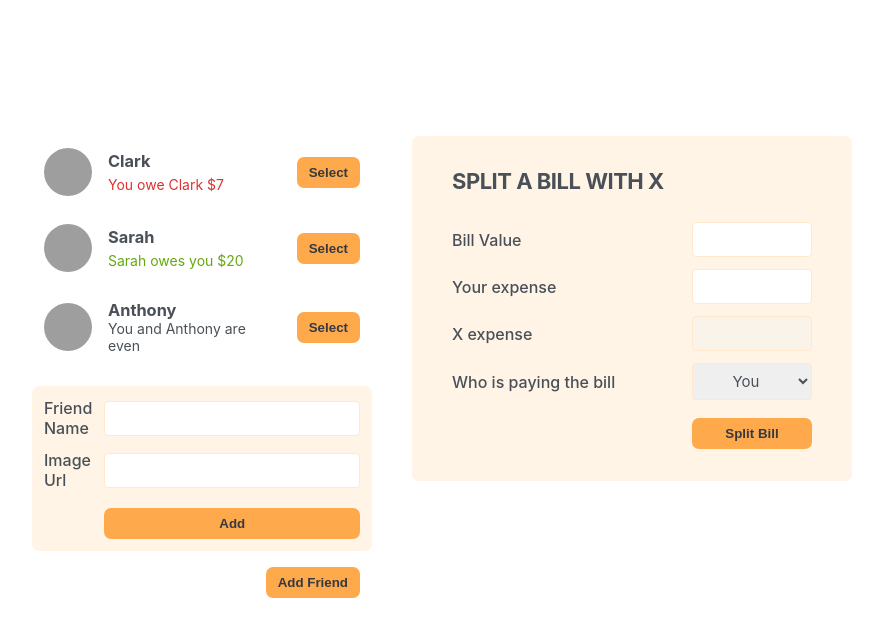
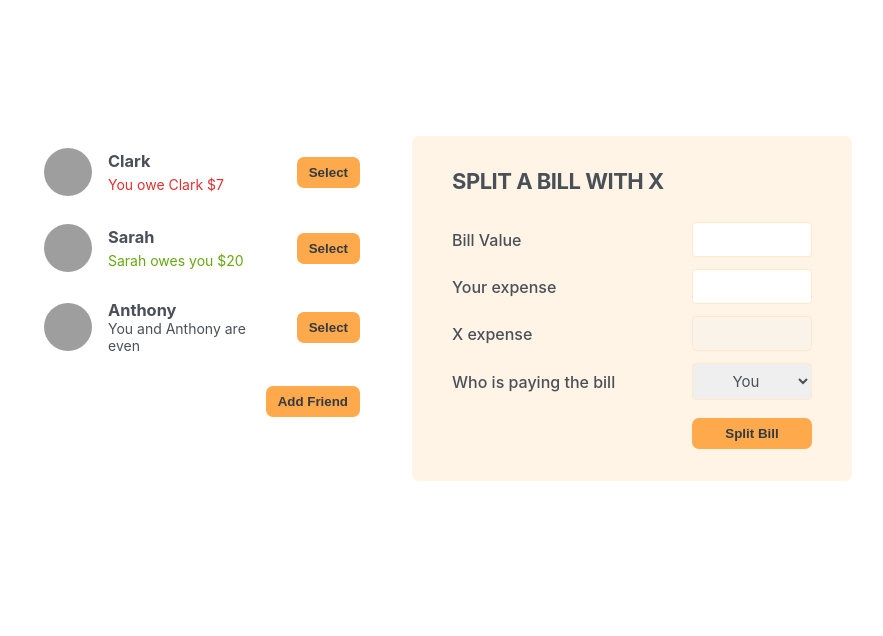
Before and after one commit to JoseGarcia1994/Eat-N-Split, a React (Vite) app: page / in a window 1280 px wide. Shown: the top 636 px of the page, without its empty margins (198-1081 px from the left). Built offline with nearby package versions, Linux system fonts and the light colour scheme; grey boxes are pictures that could not be loaded.

Commit message:
Display the new Friend Form

```diff
--- a/src/App.jsx
+++ b/src/App.jsx
@@ -1,17 +1,23 @@
+import { useState } from 'react';
 import FriendList from './components/FriendList.jsx';
 import AddFriendForm from './components/AddFriendForm.jsx';
 import FormSplitBill from './components/FormSplitBill.jsx';
+import Button from './components/Button.jsx';
 import './App.css'
-import Button from './components/Button.jsx';
 
 function App() {
+  const [showAddFriend, setShowAddFriend] = useState(false);
+
+  const handleShowAddFriend = () => {
+    setShowAddFriend(!showAddFriend);
+  }
 
   return (
     <div className='app'>
       <div className='sidebar'>
         <FriendList />
-        <AddFriendForm />
-        <Button>Add Friend</Button>
+        {showAddFriend && <AddFriendForm  />}
+        <Button onClick={handleShowAddFriend}>{showAddFriend ? "Close" : 'Add Friend'}</Button>
       </div>
 
       <FormSplitBill />
--- a/src/components/Button.jsx
+++ b/src/components/Button.jsx
@@ -1,7 +1,7 @@
 
-const Button = ({children}) => {
+const Button = ({children, onClick}) => {
   return (
-    <button className="button">{children}</button>
+    <button className="button" onClick={onClick}>{children}</button>
   );
 };
 
```
